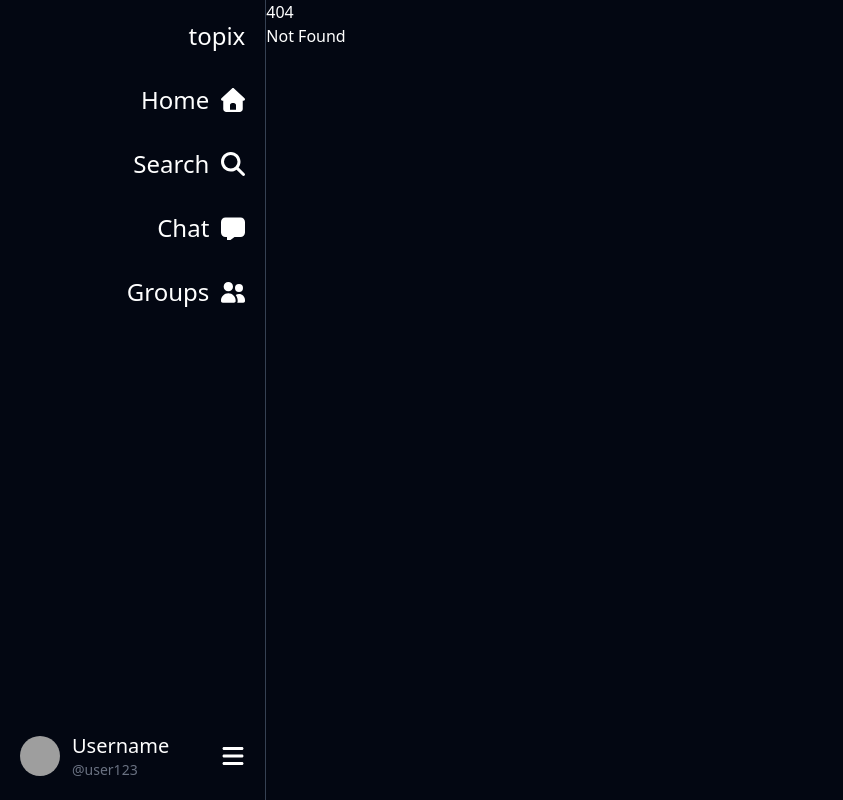
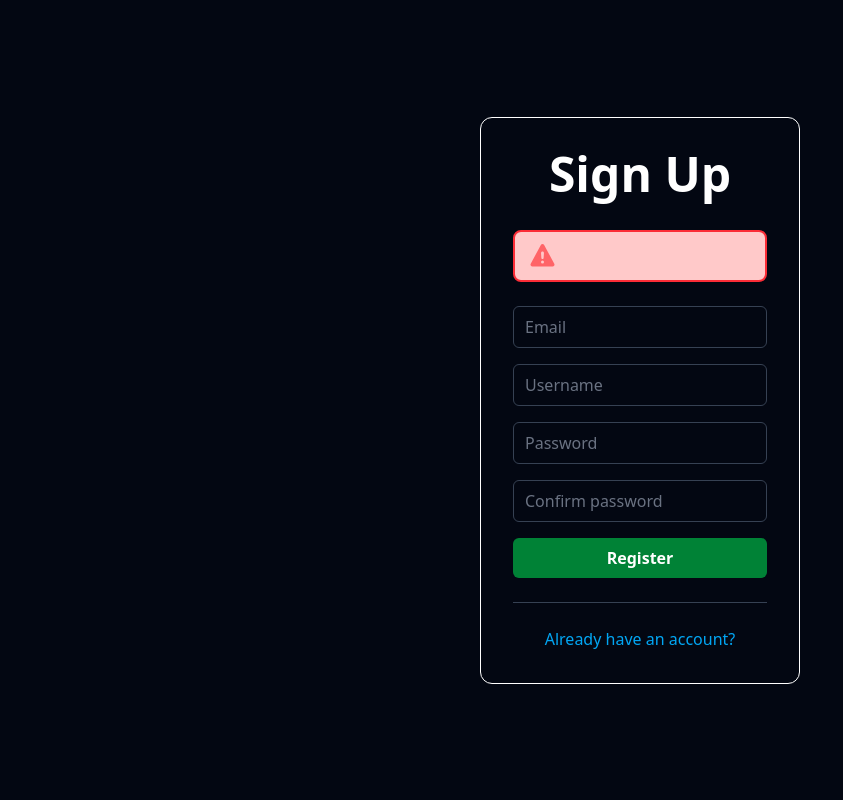
Before and after one commit to Bill-GD/topix-frontend, a SvelteKit app: page /register in a window 1280 px wide. Before the commit this address had no page. Shown: the whole page, without its empty margins (0-843 px from the left). Built offline with nearby package versions, Linux system fonts and the light colour scheme; grey boxes are pictures that could not be loaded.

Commit message:
added registration page
- moved auth to auth group
- moved layout to (app), added general root, auth layout
- moved api url to helper
- added api response type

```diff
--- a/src/lib/utils/helpers.ts
+++ b/src/lib/utils/helpers.ts
@@ -1,3 +1,5 @@
+import { API_PORT, API_SERVER } from '$env/static/public';
+
 let num = Date.now();
 
 export function getContrastColor(hex: string): 'black' | 'white' {
@@ -25,3 +27,7 @@ export function getLogTimestamp(date: Date): string {
 export function padIntLeft(num: number, length: number, char: string): string {
   return `${num}`.padStart(length, char);
 }
+
+export function getApiUrl(): string {
+  return `${API_SERVER}:${API_PORT}`;
+}
--- a/src/lib/utils/types.ts
+++ b/src/lib/utils/types.ts
@@ -1 +1,9 @@
 // general types
+
+export type ApiResponse = {
+  readonly success: boolean;
+  readonly message: string;
+  readonly status: number;
+  readonly error: string | object | null;
+  readonly data: object;
+};
--- /dev/null
+++ b/src/routes/(app)/+layout.svelte
@@ -0,0 +1,45 @@
+<script lang="ts">
+  import type { LayoutProps } from '../$types';
+  import { Icon, NavigationAccount, NavigationItem } from '@/lib/components';
+  import { Icons } from '@/lib/components/types';
+
+  let { children, data }: LayoutProps = $props();
+
+  const navItems: {
+    title: string;
+    href: string;
+    icon: keyof typeof Icons;
+  }[] = [
+    { title: 'Home', href: '/', icon: 'home' },
+    { title: 'Search', href: '/search', icon: 'search' },
+    { title: 'Chat', href: '/chat', icon: 'message' },
+    { title: 'Groups', href: '/groups', icon: 'group' },
+  ];
+</script>
+
+<main class="flex h-dvh items-center justify-between bg-gray-950 text-white">
+  <nav
+    class="flex h-dvh w-fit flex-col items-center gap-4 border-r border-gray-700 px-1 py-3 lg:px-3"
+  >
+    <div class="hidden w-full p-2 text-end text-2xl lg:inline">topix</div>
+
+    {#each navItems as item}
+      <NavigationItem title={item.title} href={item.href}>
+        <Icon type={item.icon} />
+      </NavigationItem>
+    {/each}
+
+    <NavigationAccount
+      class="mt-auto"
+      displayName="Username"
+      username="user123"
+      imageURL="https://st3.depositphotos.com/6672868/13701/v/450/depositphotos_137014128-stock-illustration-user-profile-icon.jpg"
+    ></NavigationAccount>
+  </nav>
+
+  <div class="flex h-dvh flex-auto flex-col justify-start">
+    {@render children?.()}
+  </div>
+
+  <aside class="hidden h-dvh p-3 md:block md:w-1/3 lg:w-1/4"></aside>
+</main>
--- /dev/null
+++ b/src/routes/(auth)/+layout.svelte
@@ -0,0 +1,13 @@
+<script lang="ts">
+  import type { LayoutProps } from '../$types';
+
+  let { children }: LayoutProps = $props();
+</script>
+
+<main class="flex h-dvh items-center justify-center bg-gray-950 text-white">
+  <div
+    class="w-11/12 rounded-xl border px-2 py-8 text-center md:w-1/2 md:px-4 lg:w-1/3 lg:px-8 xl:w-1/4"
+  >
+    {@render children()}
+  </div>
+</main>
--- /dev/null
+++ b/src/routes/(auth)/register/+page.server.ts
@@ -0,0 +1,42 @@
+import { fail } from '@sveltejs/kit';
+import type { Actions } from './$types';
+import axios, { AxiosError } from 'axios';
+import { getApiUrl } from '@/lib/utils/helpers';
+import type { ApiResponse } from '@/lib/utils/types';
+
+export const actions: Actions = {
+  default: async (event) => {
+    const formData = await event.request.formData();
+
+    const dto = {
+      email: `${formData.get('email')}`,
+      username: `${formData.get('username')}`,
+      password: `${formData.get('password')}`,
+      confirmPassword: `${formData.get('confirm-password')}`,
+    };
+
+    for (const v of Object.values(dto)) {
+      if (v.length <= 0) {
+        return fail(400, { missing: true });
+      }
+    }
+
+    const emailRegex =
+      /^[a-zA-Z0-9]+([._-][0-9a-zA-Z]+)*@[a-zA-Z0-9]+([.-][0-9a-zA-Z]+)*\.[a-zA-Z]{2,}$/;
+
+    if (!RegExp(emailRegex).test(dto.email)) {
+      return fail(400, { email: true });
+    }
+
+    try {
+      await axios.post('/auth/register', dto, {
+        baseURL: getApiUrl(),
+      });
+    } catch (error) {
+      if (error instanceof AxiosError) {
+        return fail(error.response?.status ?? 500, error.response?.data as ApiResponse);
+      }
+      console.error(error);
+    }
+  },
+};
--- /dev/null
+++ b/src/routes/(auth)/register/+page.svelte
@@ -0,0 +1,42 @@
+<script lang="ts">
+  import { getContext } from 'svelte';
+  import { Button, FloatingLabelInput, Link, Error } from '@/lib/components';
+  import type { PageProps } from './$types';
+
+  let { form }: PageProps = $props();
+
+  const API_URL = getContext('API_URL');
+  let message = $state<string>('');
+</script>
+
+<p class="text-5xl font-semibold">Sign Up</p>
+
+<form class="mt-8 flex flex-col gap-6" method="post">
+  {#if form?.missing}<Error>All fields must not be empty.</Error>{/if}
+  {#if form?.email}<Error>Email format is invalid.</Error>{/if}
+  {#if !form?.success}<Error>{form?.message}</Error>{/if}
+
+  <div class="flex flex-col gap-4">
+    <FloatingLabelInput class="w-full" name="email" type="email" required>Email</FloatingLabelInput>
+
+    <FloatingLabelInput class="w-full" name="username" type="text" required>
+      Username
+    </FloatingLabelInput>
+
+    <FloatingLabelInput class="w-full" name="password" type="password" required>
+      Password
+    </FloatingLabelInput>
+
+    <FloatingLabelInput class="w-full" name="confirm-password" type="password" required>
+      Confirm password
+    </FloatingLabelInput>
+
+    <Button class="" type="success">Register</Button>
+  </div>
+
+  <hr class="text-gray-700" />
+
+  <div>
+    <Link href="/login">Already have an account?</Link>
+  </div>
+</form>
--- a/src/routes/+layout.svelte
+++ b/src/routes/+layout.svelte
@@ -1,51 +1,9 @@
 <script lang="ts">
   import 'tippy.js/dist/tippy.css';
   import '../app.css';
-  import { setContext } from 'svelte';
   import type { LayoutProps } from './$types';
-  import { API_PORT, API_SERVER } from '$env/static/public';
-  import { Icon, NavigationAccount, NavigationItem } from '@/lib/components';
-  import { Icons } from '@/lib/components/types';
 
-  setContext('API_URL', `${API_SERVER}:${API_PORT}`);
-
-  let { children, data }: LayoutProps = $props();
-
-  const navItems: {
-    title: string;
-    href: string;
-    icon: keyof typeof Icons;
-  }[] = [
-    { title: 'Home', href: '/', icon: 'home' },
-    { title: 'Search', href: '/search', icon: 'search' },
-    { title: 'Chat', href: '/chat', icon: 'message' },
-    { title: 'Groups', href: '/groups', icon: 'group' },
-  ];
+  let { children }: LayoutProps = $props();
 </script>
 
-<main class="flex h-dvh items-center justify-between bg-gray-950 text-white">
-  <nav
-    class="flex h-dvh w-fit flex-col items-center gap-4 border-r border-gray-700 px-1 py-3 lg:px-3"
-  >
-    <div class="hidden w-full p-2 text-end text-2xl lg:inline">topix</div>
-
-    {#each navItems as item}
-      <NavigationItem title={item.title} href={item.href}>
-        <Icon type={item.icon} />
-      </NavigationItem>
-    {/each}
-
-    <NavigationAccount
-      class="mt-auto"
-      displayName="Username"
-      username="user123"
-      imageURL="https://st3.depositphotos.com/6672868/13701/v/450/depositphotos_137014128-stock-illustration-user-profile-icon.jpg"
-    ></NavigationAccount>
-  </nav>
-
-  <div class="flex h-dvh flex-auto flex-col justify-start">
-    {@render children?.()}
-  </div>
-
-  <aside class="hidden h-dvh p-3 md:block md:w-1/3 lg:w-1/4"></aside>
-</main>
+{@render children()}
--- a/src/routes/+page.svelte
+++ /dev/null
@@ -1,2 +0,0 @@
-<h1>Welcome to SvelteKit</h1>
-<p>Visit <a href="https://svelte.dev/docs/kit">svelte.dev/docs/kit</a> to read the documentation</p>
```
Also changed, not shown: 1 other file (tests, documents, lock files or other folders).
